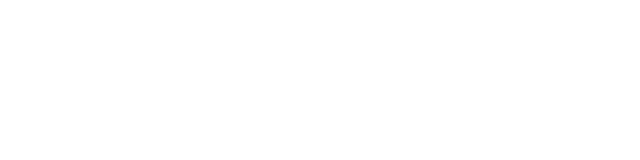
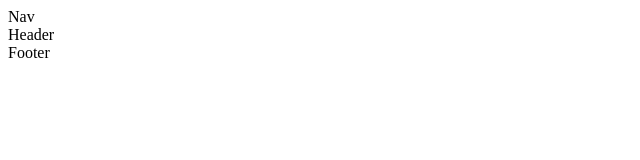
Before and after one commit to sarahgkmhmoud/flashremind, a React (Create React App) app in the folder dashboard/: page / in a window 1280 px wide. Shown: the top 160 px of the page, without its empty margins (0-640 px from the left). Built offline with nearby package versions, Linux system fonts and the light colour scheme.

Commit message:
chore: add file scripts

```diff
--- a/dashboard/src/App.js
+++ b/dashboard/src/App.js
@@ -1,8 +1,9 @@
+import { Home } from "./site/layouts/Home";
 
 function App() {
   return (
     <div className="App">
-
+      <Home/>
     </div>
   );
 }
--- /dev/null
+++ b/dashboard/src/site/layouts/Home.js
@@ -0,0 +1,14 @@
+import React from 'react'
+import { Nav } from '../../components/frame/Nav'
+import { Header } from '../../components/frame/Header'
+import { Footer } from '../../components/frame/Footer'
+
+export const Home = () => {
+  return (
+    <>
+    <Nav />
+    <Header />
+    <Footer/>
+    </>
+  )
+}
```
Also changed, not shown: dashboard/src/site/layouts/Setting.js (added), dashboard/src/site/layouts/profile.js (added).
